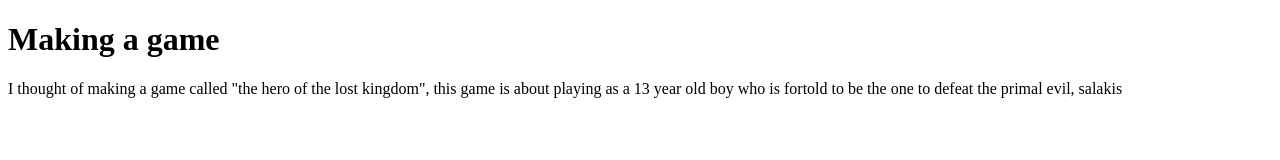
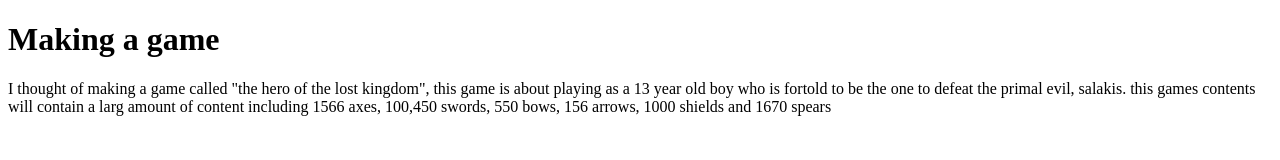
Before and after one commit to ma10374-cell/Mohammed-7D, a plain HTML site: page index.html in a window 1280 px wide. Drawn offline with Linux system fonts and the light colour scheme.

Commit message:
Update index.html

```diff
--- a/index.html
+++ b/index.html
@@ -7,6 +7,7 @@
 </head>
 <body>
     <h1>Making a game </h1>
-    <p>I thought of making a game called "the hero of the lost kingdom", this game is about playing as a 13 year old boy who is fortold to be the one to defeat the primal evil, salakis </p>
+    <p>I thought of making a game called "the hero of the lost kingdom", this game is about playing as a 13 year old boy who is fortold to be the one to defeat the primal evil, salakis. this games contents will contain a larg amount of content including 1566 axes, 100,450 swords, 550 bows, 156 arrows, 1000 shields and 1670 spears
+                                                                                                                                                                                                                                                                                                                                                                                </p>
 </body>
 </html>
```
